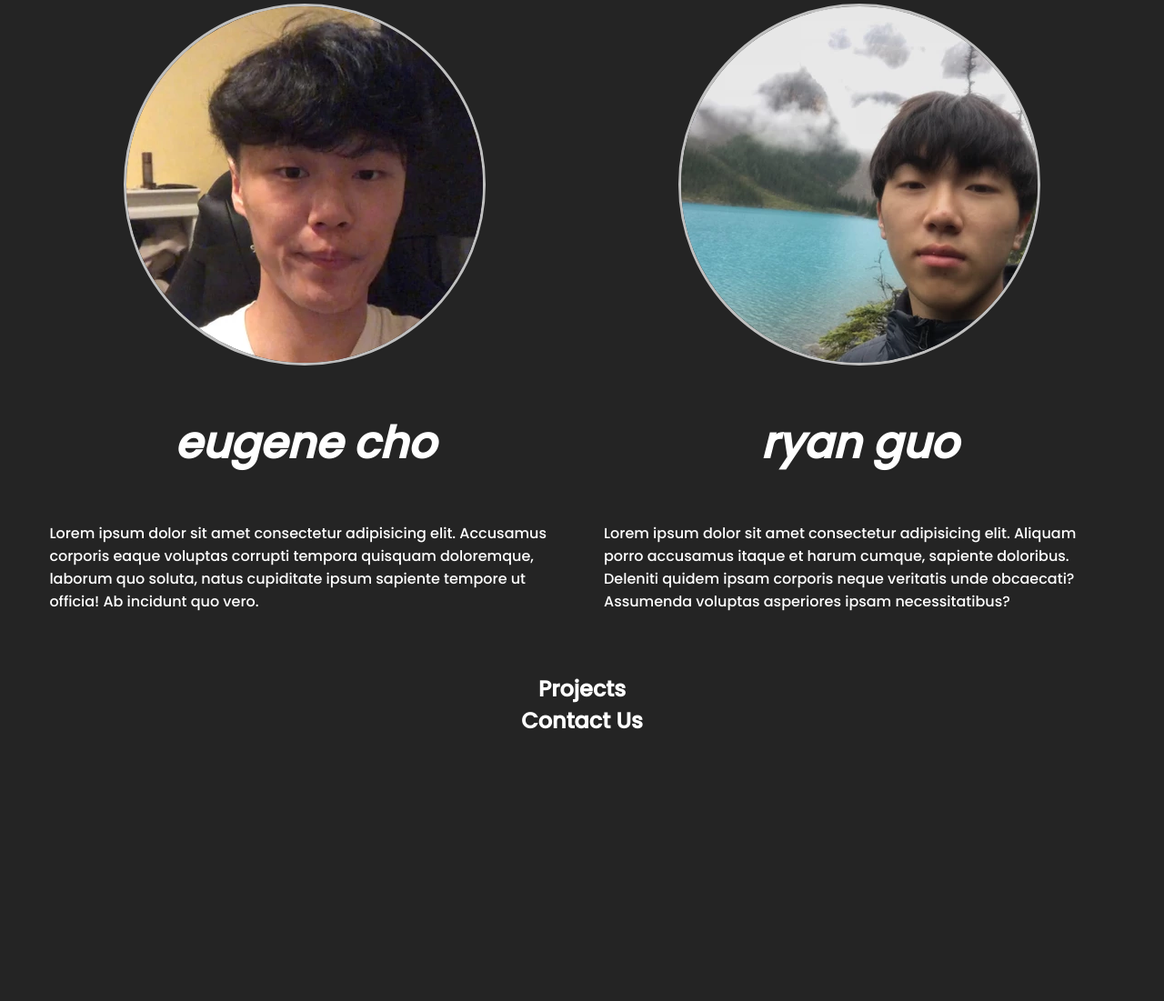
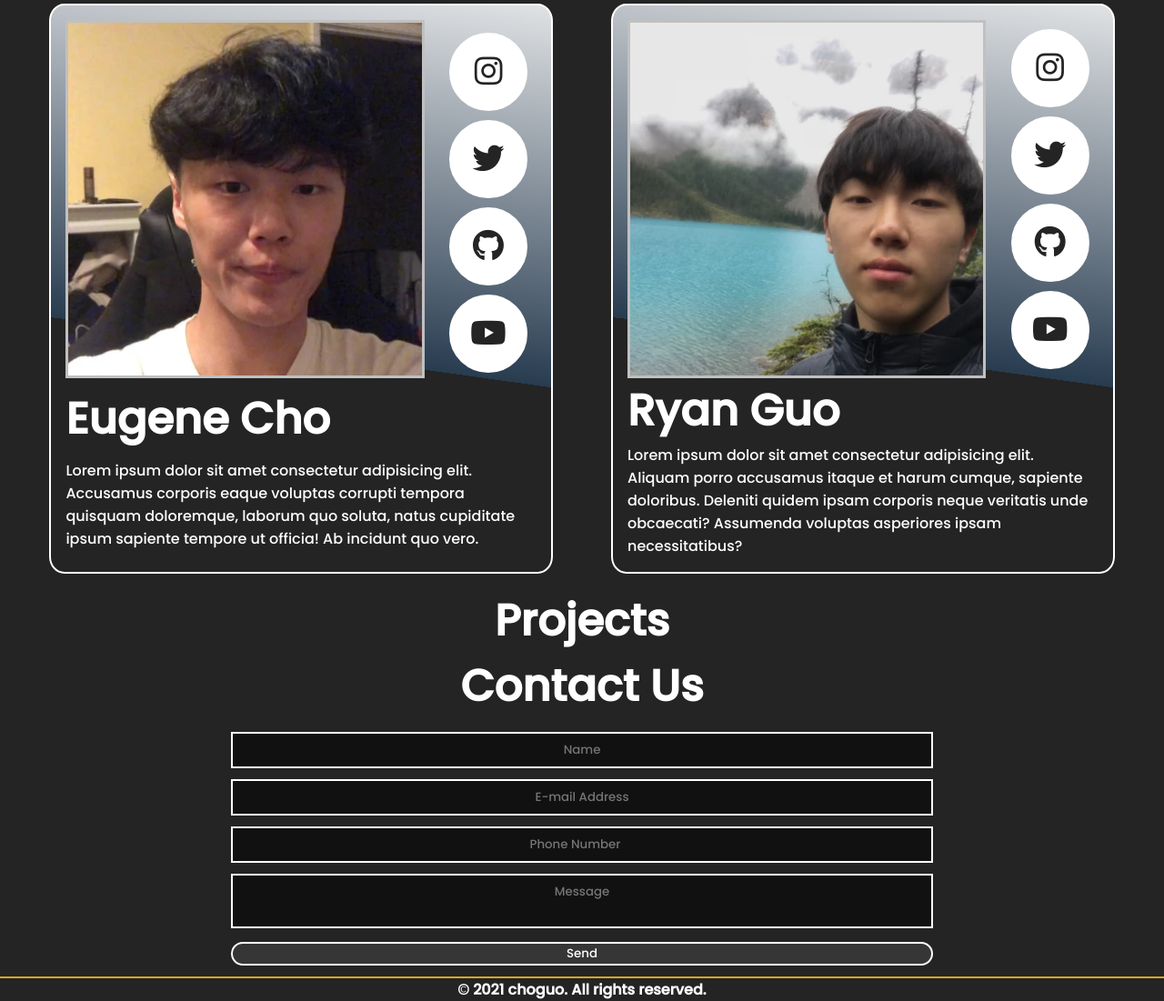
Before and after one commit to ryanjguo/choguo-website, a plain HTML site: page index.html in a window 1280 px wide. Shown: the part 924-2025 px from the top of the page at 91% size. Before the commit the page ends 1734 px from the top, so only its background shows below. Drawn offline with nearby package versions, Linux system fonts and the light colour scheme.

Commit message:
Finished profile cards, created general "Contact Us" design.

```diff
--- a/index.html
+++ b/index.html
@@ -6,12 +6,12 @@
       <title>choguo portfolio</title>
       <link href="style.css" rel="stylesheet" type="text/css" />
       <link href="https://fonts.googleapis.com/css2?family=Poppins:wght@500&display=swap" rel="stylesheet">
+      <link rel="stylesheet" href="https://use.fontawesome.com/releases/v5.6.3/css/all.css" integrity="sha384-UHRtZLI+pbxtHCWp1t77Bi1L4ZtiqrqD80Kn4Z8NTSRyMA2Fd33n5dQ8lWUE00s/" crossorigin="anonymous">
    </head>
    <body onload='setTimeout(typeWriter, 500)' onscroll="closeNav()">
       <script src="script.js"></script>
+      <script src="https://code.jquery.com/jquery-3.3.1.js" integrity="sha256-2Kok7MbOyxpgUVvAk/HJ2jigOSYS2auK4Pfzbm7uH60=" crossorigin="anonymous"></script>
 
-
-    <a id="top"></a>
       <div class="landing">
          <div id="mySidenav" class="sidenav">
             <a href="javascript:void(0)" class="closebtn" onclick="closeNav()">&times;</a>
@@ -21,30 +21,67 @@
          </div>
          <span id='menubutt' onclick="openNav()">&#9776;</span>
          <div class="title-box">
-        <h1  id='bruh' class="title"></h1>
+            <h1 id='bruh' class="title"></h1>
             <div onload="fadeIn()" class="explore">
                <a href="#about" id="explore-button">Explore</a>
             </div>
          </div>
-
       </div>
-
       <h2 id="about">About Us</h2>
       <div class="grid-container about-us">
-      <img src='eugene.webp' alt="eugene's photo" class="headshot">
-      <img src='ryan.jpg' alt="ryan's photo" class="headshot">
-      <h2 class="names">eugene cho</h2>
-      <h2 class="names">ryan guo</h2>
+        <article class="card">
+         <img src='/imgs/eugene.webp' alt="eugene's photo" class="headshot">
+         <ul class="icons">
+          <li>
+            <a href="https://www.instagram.com/e.chx/" target="_blank"><i class="fab fa-instagram social"></i></a>
+          </li>
+          <li>
+              <a href="#"><i class="fab fa-twitter social"></i></a>
+          </li>
+          <li>
+              <a href="https://github.com/cho4" target="_blank"><i class="fab fa-github social"></i></a>
+          </li>
+          <li>
+              <a href="https://www.youtube.com/channel/UCieKY-W_nYQnwNFgEBFL6aw" target="_blank"><i class="fab fa-youtube social"></i></a>
+          </li>
+        </ul>
+         <h2 class="names">Eugene Cho</h2>
          <p>Lorem ipsum dolor sit amet consectetur adipisicing elit. Accusamus corporis eaque voluptas corrupti tempora quisquam doloremque, laborum quo soluta, natus cupiditate ipsum sapiente tempore ut officia! Ab incidunt quo vero. </p>
+        </article>
+        <article class="card">
+         <img src='/imgs/ryan.jpg' alt="ryan's photo" class="headshot">
+        <ul class="icons">
+          <li>
+            <a href="https://www.instagram.com/ryanjguo/" target="_blank"><i class="fab fa-instagram social"></i></a>
+          </li>
+          <li>
+              <a href="https://twitter.com/rglddd" target="_blank"><i class="fab fa-twitter social"></i></a>
+          </li>
+          <li>
+              <a href="https://github.com/ryunguo" target="_blank"><i class="fab fa-github social"></i></a>
+          </li>
+          <li>
+              <a href="https://www.youtube.com/channel/UC2LHCfX_0EtQPs9viWfRuWw" target="_blank"><i class="fab fa-youtube social"></i></a>
+          </li>
+        </ul>
+         <h2 class="names">Ryan Guo</h2>
          <p>Lorem ipsum dolor sit amet consectetur adipisicing elit. Aliquam porro accusamus itaque et harum cumque, sapiente doloribus. Deleniti quidem ipsam corporis neque veritatis unde obcaecati? Assumenda voluptas asperiores ipsam necessitatibus?</p>
+        </article>
       </div>
 
       <h2 id="hobbies">Projects</h2>
 
       <h2 id="contact">Contact Us</h2>
-
-
-
+      <form class="contact-form" action="index.html" method="POST">
+        <input class="contact-form-input" type="text" placeholder="Name">
+        <input class="contact-form-input" type="email" placeholder="E-mail Address">
+        <input class="contact-form-input" type="number" placeholder="Phone Number">
+        <textarea class="contact-form-input" placeholder="Message"></textarea>
+        <input type="submit" class="contact-form-button" value="Send">
+      </form>
       <script>document.getElementById('contact').addEventListener("click", myFunction)</script>
    </body>
+   <footer>
+     <strong>© 2021 choguo. All rights reserved.</strong>
+   </footer>
 </html>
--- a/style.css
+++ b/style.css
@@ -10,14 +10,24 @@ html {
   margin: 0;
 }
 
+::selection {
+  background-color: goldenrod;
+  color: black;
+}
+
 a {
   text-decoration: none;
   background-color: transparent;
 }
 
+footer {
+  text-align: center;
+  border-top: goldenrod 2px solid;
+}
+
 .landing {
   height: 100vh;
-  background-image: url('css-backgrounds.jpg');
+  background-image: url('/imgs/css-backgrounds.jpg');
   background-repeat: no-repeat;
   background-size: cover;
   align-content: center;
@@ -25,12 +35,12 @@ a {
 
 .grid-container {
   display: grid;
-  grid-template-columns: 1fr 1fr;
+  grid-template-columns: repeat(auto-fill, minmax(40%, 1fr));
   margin: 1rem;
-  column-gap: 3rem;
-  height: 90vh;
+  padding: 0vh 3vw;
+  column-gap: 5vw;
+  height: auto;
   justify-items: center;
-  padding: 0vh 3vw;
 }
 
 .sidenav {
@@ -89,12 +99,148 @@ a {
 
 .headshot {
   border: 3px silver solid;
-  border-radius: 50%;
+  grid-column: 1 / 4;
+  object-fit: cover;
+  width: 100%;
 }
 
 .names {
-  font-style: italic;
   font-size: 3em;
+  grid-column: 1 / -1;
+  background-color: transparent;
+}
+
+.card {
+  border: 2px white solid;
+  border-radius: 3%;
+  /*box-shadow: 2px 2px 6px 0px rgba(255, 255, 255, 0.3);*/
+  padding: 1rem;
+  background: linear-gradient(-172deg, #e0e2e4 0%, #283c50 60%, transparent 27%);
+  display: grid;
+  grid-template-columns: repeat(4, 1fr)
+}
+
+.card p {
+  grid-column: 1 / -1;
+}
+
+.icons {
+  background-color: transparent;
+  height: fit-content;
+  align-self: center;
+  justify-self: end;
+  padding: 0;
+  margin: 0;
+  grid-column: 4;
+
+}
+
+.icons li{
+  list-style: none;
+  background-color: transparent;
+  width: fit-content;
+  padding: 5px 0px;
+}
+
+.icons li a {
+  width: 80px;
+  height: 80px;
+  background-color: #fff;
+  text-align: center;
+  line-height: 80px;
+  font-size: 35px;
+  margin: 0 10px;
+  display: block;
+  border-radius: 50%;
+  position: relative;
+  overflow: hidden;
+  border: 3px solid #fff;
+  z-index: 1;
+}
+
+.icons li a .social {
+  position: relative;
+  color: #242424;
+  background-color: transparent;
+  transition: .5s;
+  z-index: 3;
+}
+
+.icons li a:hover .social {
+  color: #fff;
+  transform: rotateY(360deg);
+}
+
+.icons li a:before {
+  content: "";
+  position: absolute;
+  top: 100%;
+  left: 0;
+  width: 100%;
+  height: 100%;
+  background: #f00;
+  transition: .5s;
+  z-index: 2;
+}
+
+.icons li a:hover:before {
+  top: 0;
+}
+
+.icons li:nth-child(1) a:before{
+  background: #FEDA77;
+}
+
+.icons li:nth-child(2) a:before{
+  background: #55acee;
+}
+
+.icons li:nth-child(3) a:before {
+  background: #242424;
+}
+
+.icons li:nth-child(4) a:before {
+  background: #dd4b39;
+}
+
+.contact-form {
+  width: 60%;
+  margin: auto;
+}
+
+.contact-form-input {
+  display: block;
+  justify-self: center;
+  width: 100%;
+  text-align: center;
+  margin: 1rem 0rem;
+  padding: 0.5rem 0rem;
+  background: #111111;
+  transition: 0.2s;
+  border: none;
+  outline: 2px white solid;
+}
+
+.contact-form-input:hover {
+  box-shadow: 0 0 0.6rem 0.3rem goldenrod;
+}
+
+textarea {
+  resize: none;
+}
+
+.contact-form-button {
+  width: 100%;
+  border-radius: 1em;
+  background-color: #363636;
+  margin: 0em 0em 1em;
+  transition: 0.3s;
+  border: none;
+  outline: 2px white solid;
+}
+
+.contact-form-button:hover {
+  background-color: goldenrod;
 }
 
 @media screen and (max-height: 450px) {
@@ -103,7 +249,7 @@ a {
 }
 
 #menubutt {
-  font-size: 70px;
+  font-size: 4rem;
   cursor: pointer;
   background-color: transparent;
   padding-left: 2%;
@@ -133,8 +279,10 @@ a {
 
 #hobbies {
   text-align: center;
+  font-size: 3rem;
 }
 
 #contact {
   text-align: center;
+  font-size: 3rem;
 }
```
Also changed, not shown: cssbackground.jpg (deleted), imgs/css-backgrounds.jpg (renamed from css-backgrounds.jpg), imgs/eugene.webp (renamed from eugene.webp), imgs/githubicon.png (added), imgs/instagramicon.png (added), imgs/ryan.jpg (renamed from ryan.jpg), imgs/twittericon.png (added), 2 other files. Lines whose indentation alone changed are shown as unchanged.
